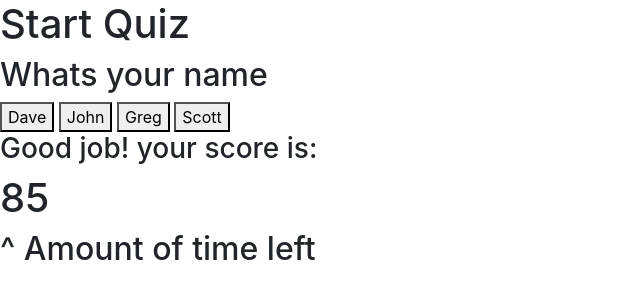
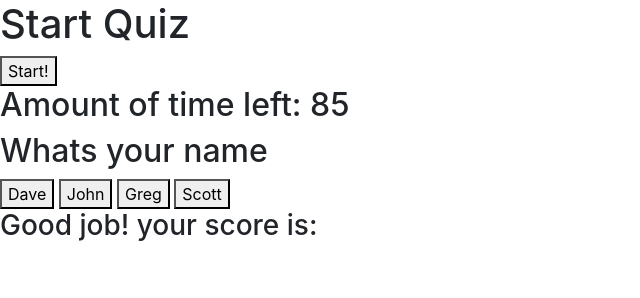
Before and after one commit to datrimboli/hw4codequiz, a plain HTML site: page index.html in a window 1280 px wide. Shown: the whole page, without its empty margins (0-640 px from the left). Drawn offline with nearby package versions, Linux system fonts and the light colour scheme.

Commit message:
start button added

```diff
--- a/index.html
+++ b/index.html
@@ -18,7 +18,7 @@
 <h1>
   Start Quiz
 </h1>
-
+<button id="startbutton">Start!</button>
 
 </section>
 
@@ -27,6 +27,9 @@
 
   <!-- Quiz Section -->
 <section id="quizscreen">
+
+<!-- <h1 id="timer">90</h1> -->
+<h2>Amount of time left: <span id="timer"></span></h2>
 
   <h2>Whats your name</h2>
   <button>Dave</button>
@@ -53,8 +56,6 @@
 
 
 
-  <h1 id="timer">90</h1>
-  <h2> ^ Amount of time left</h2>
 
   <script>
     // Number of seconds you will have to complete the quix (90)
```
